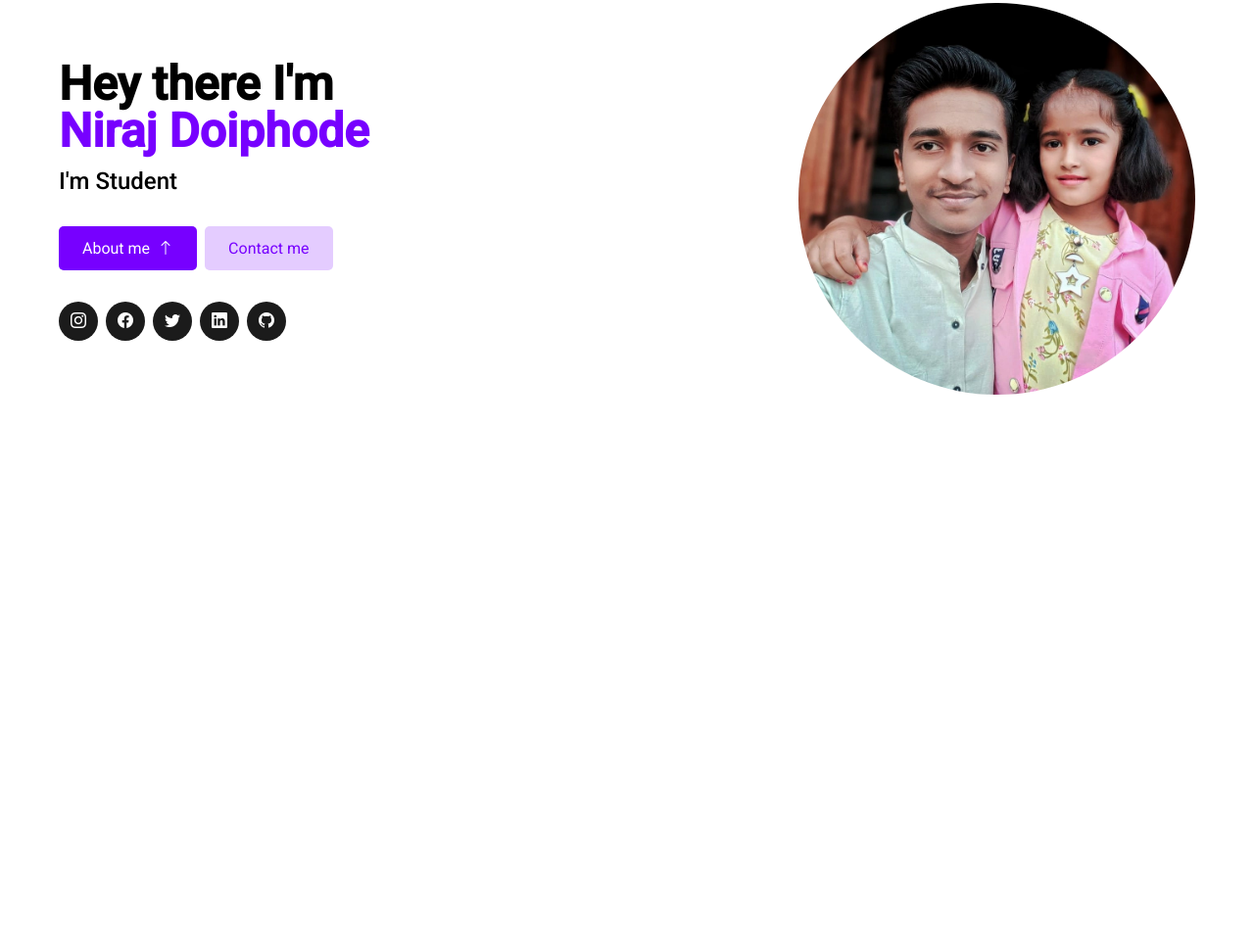
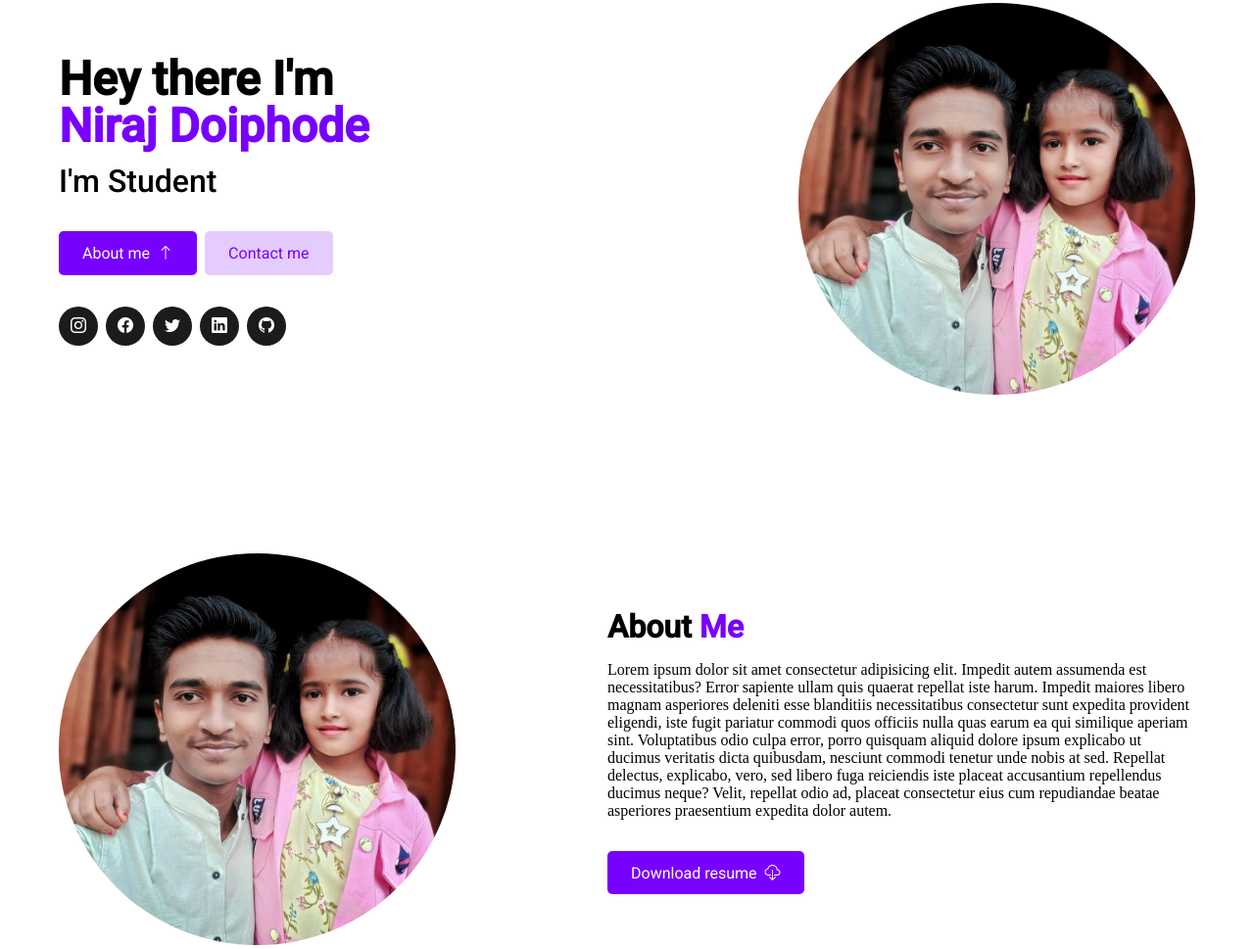
Before and after one commit to niraj0704/niraj0704.github.io, a plain HTML site: page index.html in a window 1280 px wide. Shown: the part 204-1173 px from the top of the page at 98% size. Before the commit the page ends 800 px from the top, so only its background shows below. Drawn offline with nearby package versions, Linux system fonts and the light colour scheme.

Commit message:
css updated

```diff
--- a/Css/Style.css
+++ b/Css/Style.css
@@ -140,4 +140,39 @@ img {
   }
 }
 @media screen and (max-width: 540px) {
+  /*  */
+  .container .image {
+    display: none;
+  }
 }
+
+.about .container {
+  display: flex;
+  justify-content: space-between;
+  align-items: center;
+  gap: 2rem;
+}
+.about .content {
+  max-width: 600px;
+  display: grid;
+  gap: 1rem;
+}
+.content h2 {
+  font-size: 2rem;
+  text-transform: capitalize;
+  margin-bottom: 2 rem;
+}
+.about .content h2 span {
+  color: #7700ff;
+}
+#ab-para {
+  font-family: "Times New Roman", Times, serif;
+}
+.about .content .btn {
+  margin-top: 1rem;
+}
+@media screen and (max-width: 768px) {
+  .about .image {
+    display: none;
+  }
+}
--- a/index.html
+++ b/index.html
@@ -70,6 +70,36 @@
                 </div>
             </div>
         </section>
+        <section class="about">
+            <div class="container">
+                <!-- image -->
+                <div class="image">
+                    <img src="./Assets/content.jpeg" alt="self" width="400" height="400">
+                </div>
+                <!-- info -->
+                <div class="content">
+                    <h2 class="heading-2">
+                        About <span>Me</span>
+                    </h2>
+                    <p id="ab-para">Lorem ipsum dolor sit amet consectetur adipisicing elit. Impedit autem assumenda est
+                        necessitatibus? Error sapiente ullam quis quaerat repellat iste harum. Impedit maiores libero
+                        magnam asperiores deleniti esse blanditiis necessitatibus consectetur sunt expedita provident
+                        eligendi, iste fugit pariatur commodi quos officiis nulla quas earum ea qui similique aperiam
+                        sint. Voluptatibus odio culpa error, porro quisquam aliquid dolore ipsum explicabo ut ducimus
+                        veritatis dicta quibusdam, nesciunt commodi tenetur unde nobis at sed. Repellat delectus,
+                        explicabo, vero, sed libero fuga reiciendis iste placeat accusantium repellendus ducimus neque?
+                        Velit, repellat odio ad, placeat consectetur eius cum repudiandae beatae asperiores praesentium
+                        expedita dolor autem.</p>
+
+                    <a class="btn btn-primary">
+                        Download resume
+                        <i class="bi bi-cloud-download"></i>
+                    </a>
+
+                </div>
+
+            </div>
+        </section>
 
 
     </main>
```
